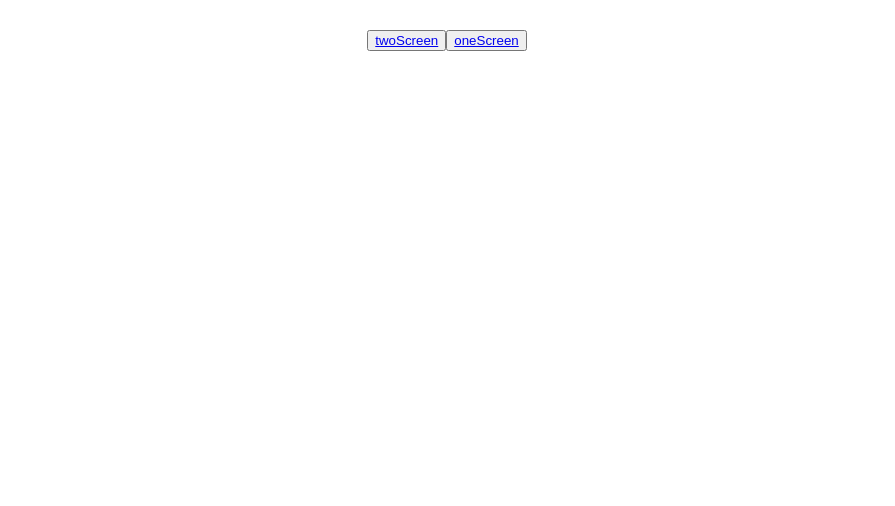
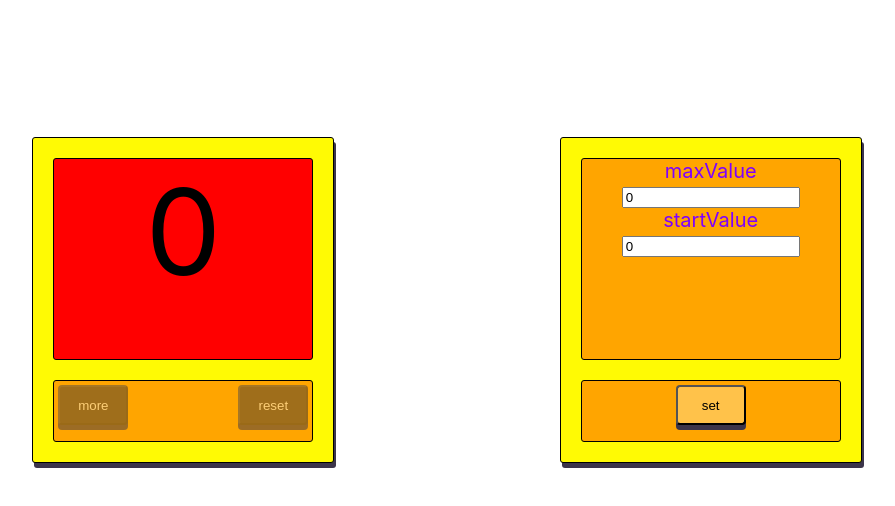
Before and after one commit to PavelLebedev90/Counter, a React (Create React App) app: page / in a window 1280 px wide. Before the commit this address had no page. Shown: the top 506 px of the page, without its empty margins (193-1088 px from the left). Built offline with nearby package versions, Linux system fonts and the light colour scheme.

Commit message:
delete routes

```diff
--- a/src/AppWithRedux.tsx
+++ b/src/AppWithRedux.tsx
@@ -24,32 +24,11 @@ export function AppWithRedux() {
     }, [state.maxValue, state.startValue])
 
     return (
-        <div>
-            <SuperButtonSetTheme/>
-            <Routes>
-                <Route path={'/twoScreen'} element={
-                    <div className="wrapper">
-                        <CounterWithRedux/>
-                        <ParamsWithRedux/>
-                    </div>
-                }/>
-                <Route key={'oneScreen'} path={'/oneScreen'} element={
-                    <div className="wrapper">
-                        <CounterWithRedux/>
-                    </div>
-                }/>
-            </Routes>
+
+        <div className="wrapper">
+            <CounterWithRedux/>
+            <ParamsWithRedux/>
         </div>
+
     );
 }
-
-export function SuperButtonSetTheme() {
-    return (
-        <div className={'superButtons'}>
-            <button><NavLink to={'/twoScreen'}
-                             className={(isActive) => isActive ? 'activeNav' : 'navlink'}>twoScreen</NavLink></button>
-            <button><NavLink to={'/oneScreen'}
-                             className={(isActive) => isActive ? 'activeNav' : 'navlink'}>oneScreen</NavLink></button>
-        </div>
-    )
-}
```
